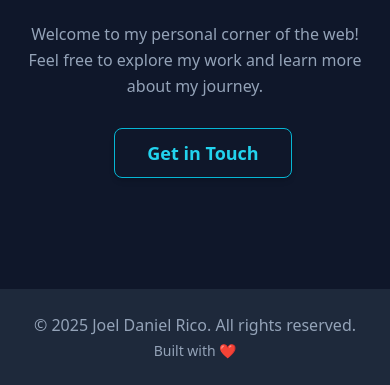
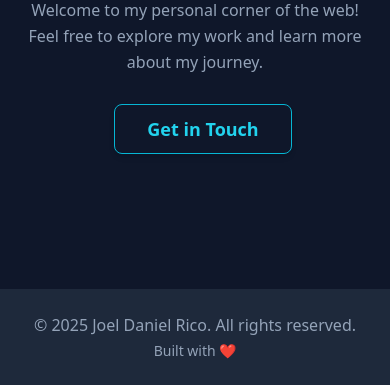
Before and after one commit to jjoeldaniel/periodicallyprogramming, an Astro site: page / in a window 390 px wide. Shown: the part 459-844 px from the top of the page. Built offline with nearby package versions, Linux system fonts and the light colour scheme; Astro itself is replaced by a stand-in of ours.

Commit message:
adjust mobile padding

```diff
--- a/src/layouts/Layout.astro
+++ b/src/layouts/Layout.astro
@@ -78,7 +78,7 @@ import favicon from "/public/favicon.svg";
         </header>
 
         <main
-            class="flex-grow container mx-auto px-6 py-8 md:pb-12 md:pt-4 md:max-w-4xl"
+            class="flex-grow container mx-auto px-6 pt-2 pb-8 md:pb-12 md:max-w-4xl"
         >
             <slot />
         </main>
```
